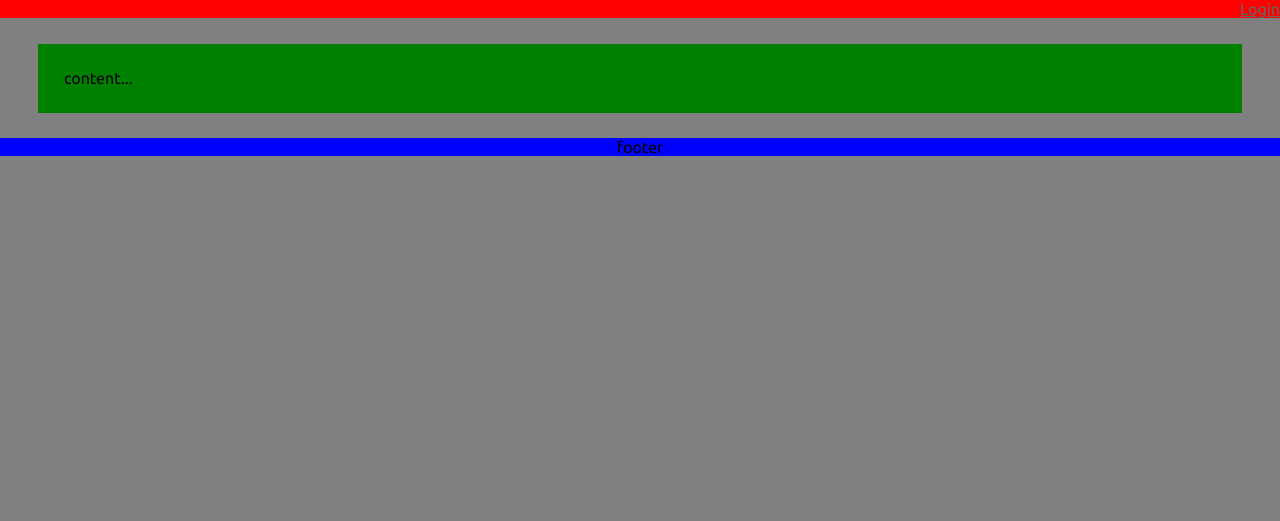
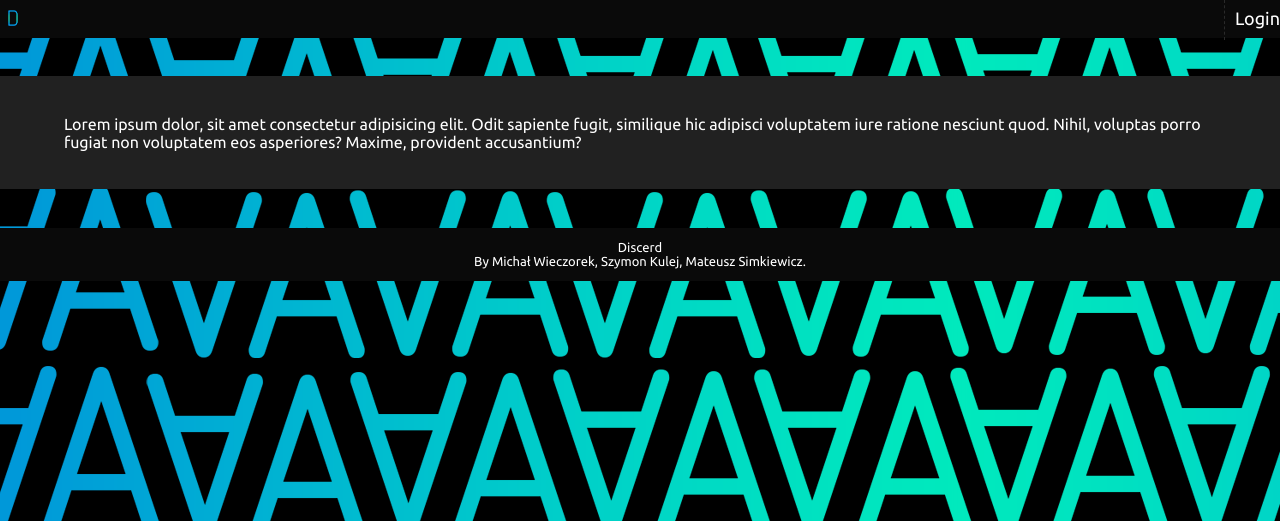
Before and after one commit to Michallesss/DiscerdProject, a PHP site: page / in a window 1280 px wide. Shown: the top 521 px of the page. Run offline with PHP 8.4, Linux system fonts and the light colour scheme.

Commit message:
design update

```diff
--- a/DiscerdWWW/index.php
+++ b/DiscerdWWW/index.php
@@ -24,22 +24,26 @@
 
 <body>
     <div class="header">
+        <a href="index.php"><img src="imgs/transparentlogo.png"></a>
+        <ol>
         <?php
             if((isset($_SESSION['is_logged'])) && ($_SESSION['is_logged']==true)) {
-                echo "<a href='discerd.php'><div>Open Discerd</div></a>";
+                echo "<li><a href='discerd.php'><div>Open Discerd</div></a></li>";
             }
             else {
-                echo "<a href='login.php'><div>Login</div></a>";
+                echo "<li><a href='login.php'><div>Login</div></a></li>";
             }
         ?>
+        </ol>
     </div>
 
     <div class="content">
-        content...
+        Lorem ipsum dolor, sit amet consectetur adipisicing elit. Odit sapiente fugit, similique hic adipisci voluptatem iure ratione nesciunt quod. Nihil, voluptas porro fugiat non voluptatem eos asperiores? Maxime, provident accusantium?
     </div>
 
     <div class="footer">
-        footer
+        Discerd<br>
+        By Michał Wieczorek, Szymon Kulej, Mateusz Simkiewicz.
     </div>
 </body>
 
--- /dev/null
+++ b/DiscerdWWW/styles/home.css
@@ -0,0 +1,79 @@
+body
+{
+    background-image: url("../imgs/background.png");
+    background-attachment: fixed;
+    background-color: #000000;
+    color: white;
+}
+
+a
+{
+    color: white !important;
+    text-decoration: none;
+}
+
+img {
+    width: 2%;
+    height: 2%;
+    float: left;
+    padding-top: 5px;
+}
+
+.header
+{
+    width: 100%;
+    height: auto;
+    text-align: right;
+
+    background-color: #0A0A0A;
+}
+
+.content
+{
+    width: 90%;
+    margin: 3% 0 3% 0;
+    padding: 3% 5% 3% 5%;
+
+    background-color: #212121;
+}
+
+.footer
+{
+    width: 100%;
+    text-align: center;
+    padding: 1% 0 1% 0;
+    font-size: small;
+    background-color: #0A0A0A;
+}
+
+ol
+{
+    color: white;
+    padding: 0;
+    margin: 0;
+    list-style-type: none;
+    font-size: 18px;
+    height: 35px;
+    line-height: 200%;
+    display: block;
+    display: inline-block;
+}
+
+ol > li
+{
+    float: left;
+    width: auto;
+    padding-left: 10px;
+    height: 40px;
+    border-left: 1px dashed #2a2a2a;
+}
+
+ol > li:hover
+{
+    background-color: #242526;
+}
+
+ol > li:hover > a
+{
+    color: gray !important;
+}
--- a/DiscerdWWW/styles/style.css
+++ b/DiscerdWWW/styles/style.css
@@ -1,13 +1,11 @@
 /*Discerd Copyrights*/
 body {
     font-family: 'Ubuntu', sans-serif;
-    background-image: url('');
     margin: 0 !important;
-    padding: 0 !important;
     background-color: gray;
 }
 
-.header {
+/*.header {
     background-color: red;
     text-align: right;
 }
@@ -21,24 +19,8 @@ body {
 .footer {
     background-color: blue;
     text-align: center;
-}
+}*/
 
 .error {
     color: red;
 }
-
-a:link {
-    color: #000000;
-}
-
-a:link:hover {
-    color: #666666;
-}
-
-a:visited {
-    color: #000000;
-}
-
-a:visited:hover {
-    color: #666666;
-}
```
Also changed, not shown: DiscerdWWW/discerd.php (+14 -1 lines), DiscerdWWW/styles/discerd.css (added, +78 -0 lines), DiscerdWWW/styles/login.css (+5 -5 lines).
